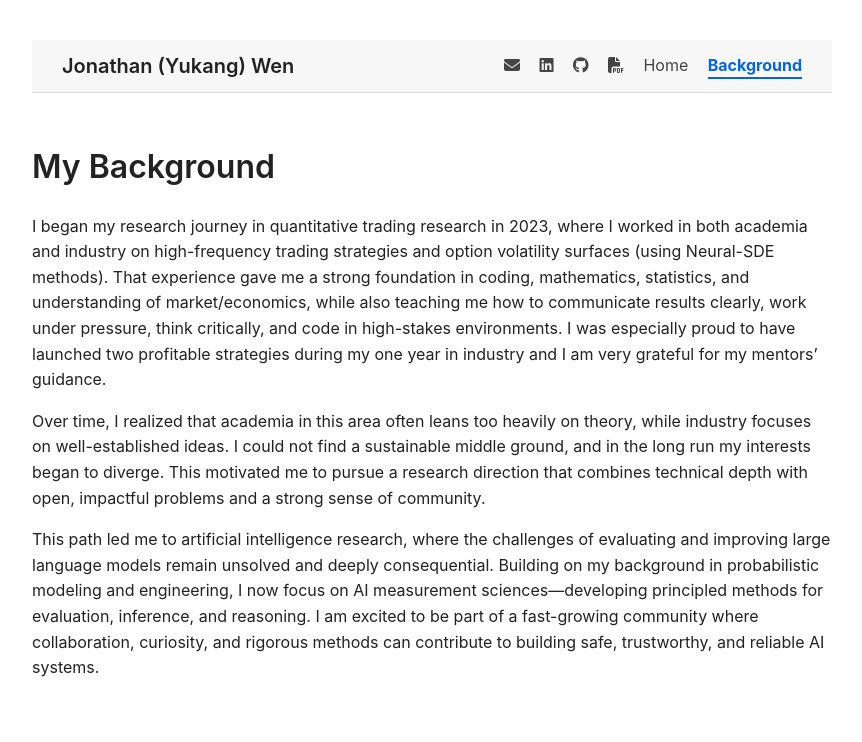
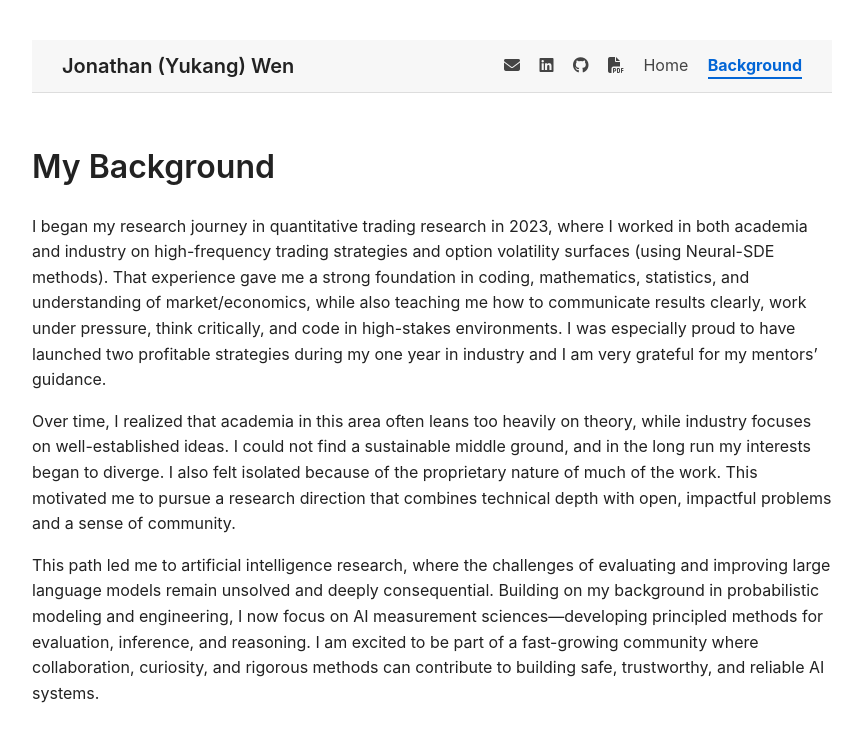
Before and after one commit to JonathanWaan/JonathanWaan.github.io, a Jekyll site: the page built from background.md, in a window 1280 px wide. Shown: the top 742 px of the page, without its empty margins (208-1070 px from the left). Built offline with Jekyll 4.4.1, drawn with Linux system fonts in a browser that asks for light colours.

Commit message:
updated edu

```diff
--- a/background.md
+++ b/background.md
@@ -8,6 +8,6 @@ permalink: /background/
 
 I began my research journey in quantitative trading research in 2023, where I worked in both academia and industry on high-frequency trading strategies and option volatility surfaces (using Neural-SDE methods). That experience gave me a strong foundation in coding, mathematics, statistics, and understanding of market/economics, while also teaching me how to communicate results clearly, work under pressure, think critically, and code in high-stakes environments. I was especially proud to have launched two profitable strategies during my one year in industry and I am very grateful for my mentors' guidance.
 
-Over time, I realized that academia in this area often leans too heavily on theory, while industry focuses on well-established ideas. I could not find a sustainable middle ground, and in the long run my interests began to diverge. This motivated me to pursue a research direction that combines technical depth with open, impactful problems and a strong sense of community.
+Over time, I realized that academia in this area often leans too heavily on theory, while industry focuses on well-established ideas. I could not find a sustainable middle ground, and in the long run my interests began to diverge. I also felt isolated because of the proprietary nature of much of the work. This motivated me to pursue a research direction that combines technical depth with open, impactful problems and a sense of community.
 
 This path led me to artificial intelligence research, where the challenges of evaluating and improving large language models remain unsolved and deeply consequential. Building on my background in probabilistic modeling and engineering, I now focus on AI measurement sciences—developing principled methods for evaluation, inference, and reasoning. I am excited to be part of a fast-growing community where collaboration, curiosity, and rigorous methods can contribute to building safe, trustworthy, and reliable AI systems.
```
Also changed, not shown: 1 other file.
